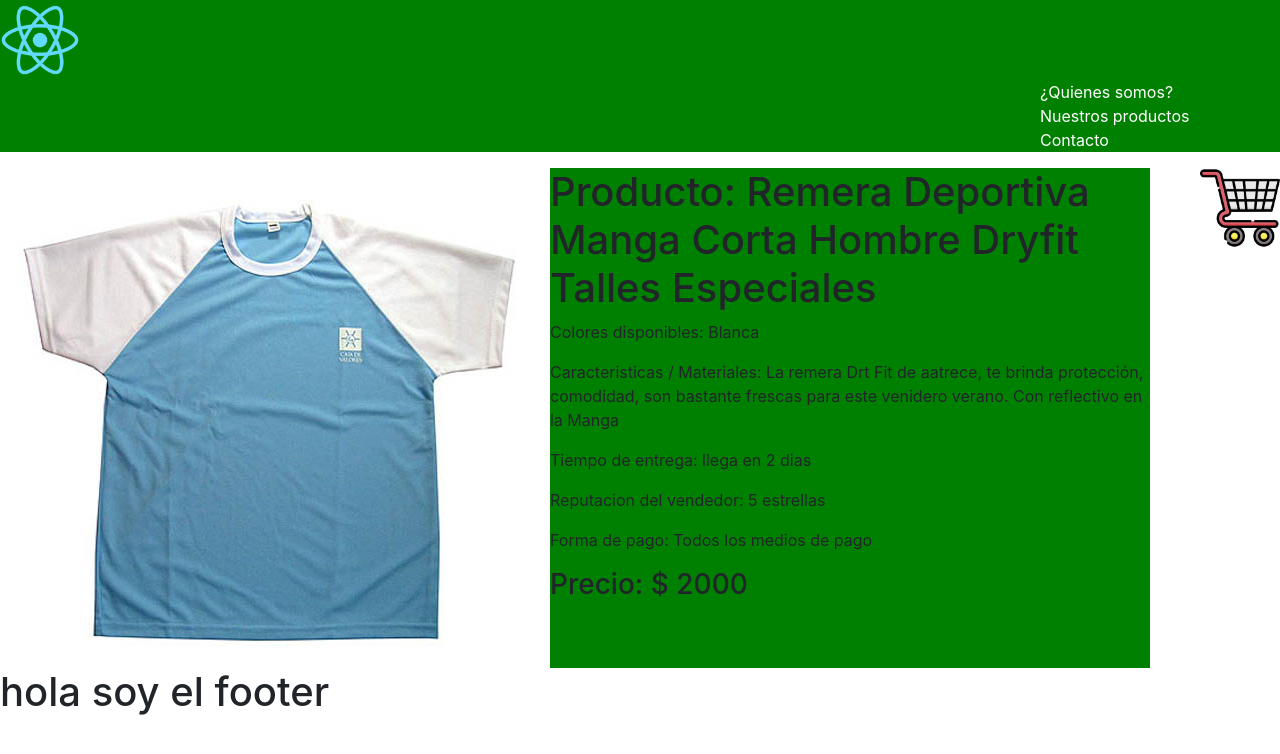
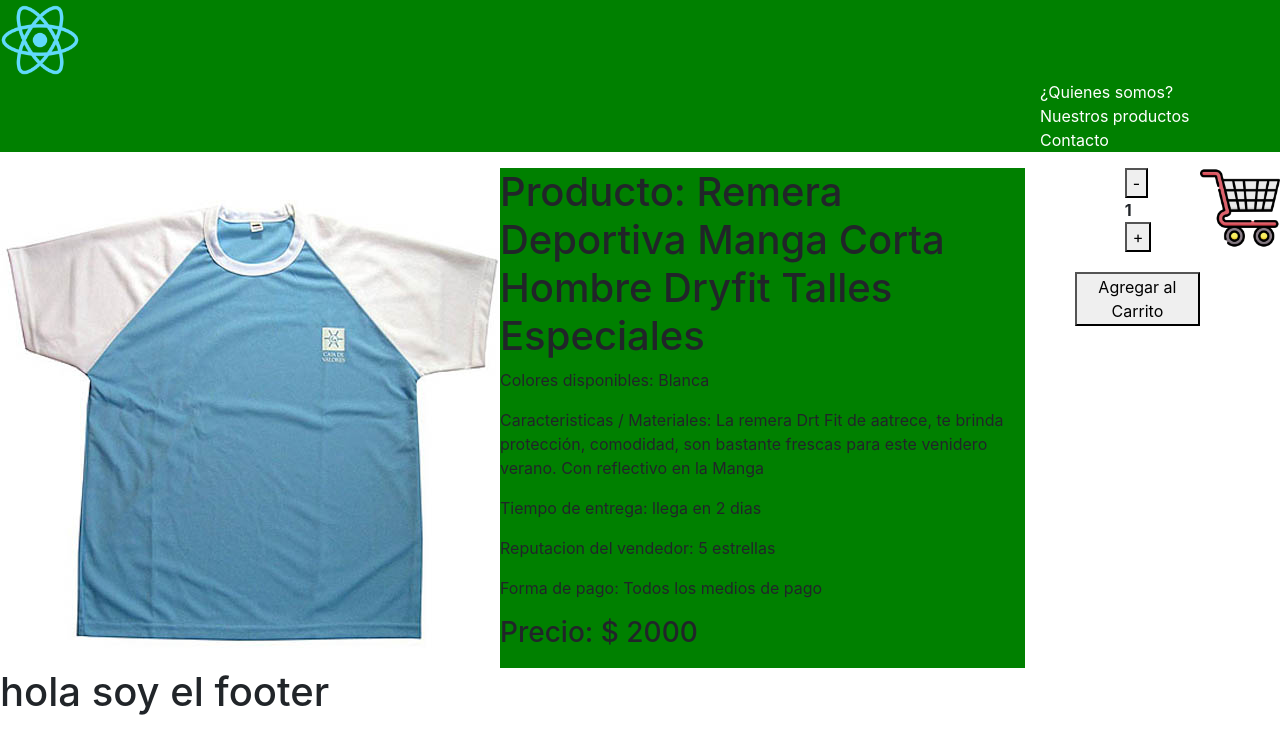
Before and after one commit to santi-coder/tienda-ecomerce-, a React (Create React App) app: page /detalle/1 in a window 1280 px wide. Shown: the top 754 px of the page. Built offline with nearby package versions, Linux system fonts and the light colour scheme.

Commit message:
desafio clase 9

```diff
--- a/src/App.jsx
+++ b/src/App.jsx
@@ -24,7 +24,7 @@ const App = () => {
           <ItemListContainerComponent curso="react " cantidad=" mucho"/>
 	      </Route>
 
-        <Route exact path="/detalle/:categoryId">
+        <Route exact path="/detalle/:id">
           <ItemDetailContainer/>
         </Route>
 
--- a/src/components/item/item.jsx
+++ b/src/components/item/item.jsx
@@ -11,7 +11,7 @@ const Item = ({product}) => {
             <p>Color: {product.color}</p>
             <p>Precio: $ {product.price}</p>
             <img src={product.foto} style={{width:40, height:40}}></img>
-            <Link to={`/detalle`}> <button>Ver detalle de producto</button> </Link>
+            <Link to={`/detalle/${product.id}`}> <button>Ver detalle de producto</button> </Link>
         </div>
 
 
--- a/src/components/itemCount/index.jsx
+++ b/src/components/itemCount/index.jsx
@@ -1,14 +1,31 @@
 import React from 'react'
 
-const ItemCountComponent = ({stock, sumar, contador, resta, agregarAlCarrito }) => {
+const ItemCountComponent = ({stock, agregarAlCarrito }) => {
 
+  const [contador, setContador] = React.useState (1)
 
+    const sumar = (stock) => {
+        if (contador<stock){
+            setContador (contador+1);
+        }else { console.log("nos quedamos sin estock ")
 
+        }
+    }
 
+    const resta = () =>{
+        if (contador > 1){
+            setContador (contador - 1);
+        }else {
+            console.log("no podemos vender productos negativos")
+        }
 
+    }
 
+   const handlerAgregarAlCarrito = () =>{
+    agregarAlCarrito(contador);
+   }
 
-  return (
+ return (
       <>
         <div style={{marginLeft:100}}>
             <button onClick={resta}>-</button>
--- a/src/components/itemDetail/itemDetail.jsx
+++ b/src/components/itemDetail/itemDetail.jsx
@@ -1,7 +1,16 @@
 import React from 'react';
 import "../../App.css"
+import ItemCountComponent from '../itemCount';
+
 
 const ItemDetail = ({producto}) => {
+
+    const [irCart, setIrCart] = React.useState(false)
+
+    const agregarAlCarrito = (contador) =>{
+        alert("se agrago el producto al carrito");
+        setIrCart(true)
+    }
 
     return (
 
@@ -17,8 +26,11 @@ const ItemDetail = ({producto}) => {
                 <p>Reputacion del vendedor: {producto.repDelVendedor}</p>
                 <p>Forma de pago: {producto.formaDePago}</p>
                 <h3>Precio: $ {producto.price}</h3>
+
             </div>
             <div>
+
+               {irCart ? <button> ir al carrito</button> : <ItemCountComponent stock={5} agregarAlCarrito={agregarAlCarrito} />}
 
             </div>
         </div>
--- a/src/contenedor/itemDetailContainer/itemDetailContainer.jsx
+++ b/src/contenedor/itemDetailContainer/itemDetailContainer.jsx
@@ -1,11 +1,13 @@
 import React from 'react'
 import ItemDetail from '../../components/itemDetail/itemDetail';
 import productList from '../../components/mocks/productList';
-
+import {useParams} from 'react-router-dom'
 
 const ItemDetailContainer = () => {
 
     const [producto, setProducto] = React.useState([]);
+
+    const {id} = useParams ()
 
     React.useEffect(() => {
         const detailPromise= new Promise ((resolve, reject)=>{
@@ -13,21 +15,12 @@ const ItemDetailContainer = () => {
         });
 
         detailPromise.then (function (result) {
-            const unProducto = result.find (element => element.id === 1);
+            const unProducto = result.find (element => element.id.toString() === id);
             setProducto (unProducto)
         }
     )}, []);
 
-
-
-
-
-
-
-
-
     return <ItemDetail producto={producto} />
-
 
 }
 
--- a/src/contenedor/itemListContainer/itemListContainer.jsx
+++ b/src/contenedor/itemListContainer/itemListContainer.jsx
@@ -1,37 +1,8 @@
 import React from 'react'
-import ItemCountComponent from '../../components/itemCount'
 import productList from '../../components/mocks/productList'
 import ItemList from './itemList'
 
-
-
-
-
 const ItemListContainerComponent = (props) => {
-
-    const [contador, setContador] = React.useState (1)
-
-    const sumar = (stock) => {
-        if (contador<stock){
-            setContador (contador+1);
-        }else { console.log("nos quedamos sin estock ")
-
-        }
-    }
-
-    const resta = () =>{
-        if (contador > 1){
-            setContador (contador - 1);
-        }else {
-            console.log("no podemos vender productos negativos")
-        }
-
-    }
-
-    const agregarAlCarrito = () =>{
-        alert("se agrago el producto al carrito");
-    }
-
 
 //     /*Desafio clase 6*/
 
@@ -49,7 +20,6 @@ React.useEffect(() =>{
 
     return (
         <>
-            <ItemCountComponent stock={5} contador={contador} sumar={sumar} resta={resta} agregarAlCarrito={agregarAlCarrito} />
             <p style={{color:"red", fontSize:50}}>hola como estas, bienvenido a: {props.curso} espero aprendas {props.cantidad}</p>
             <ItemList products={products}/>
 
```
Also changed, not shown: 1 other file (tests, documents, lock files or other folders).
